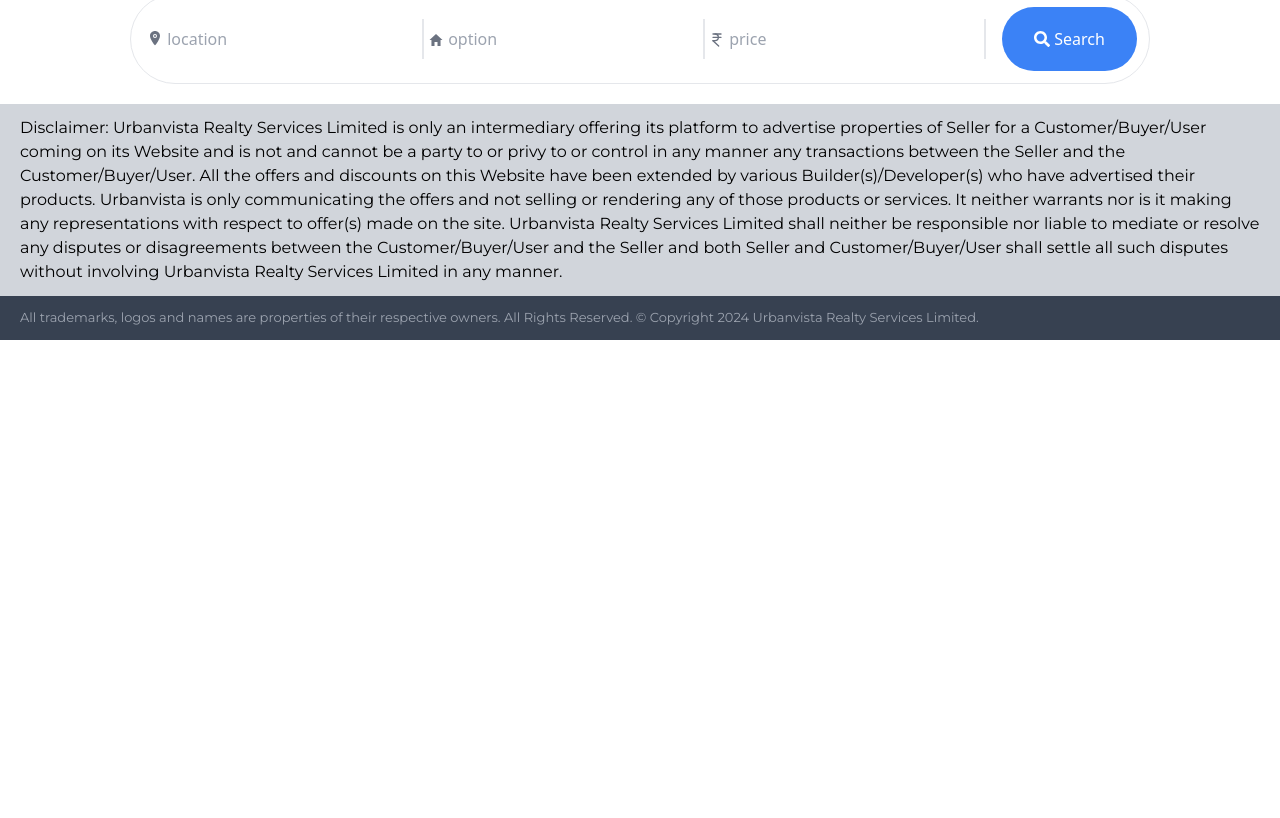
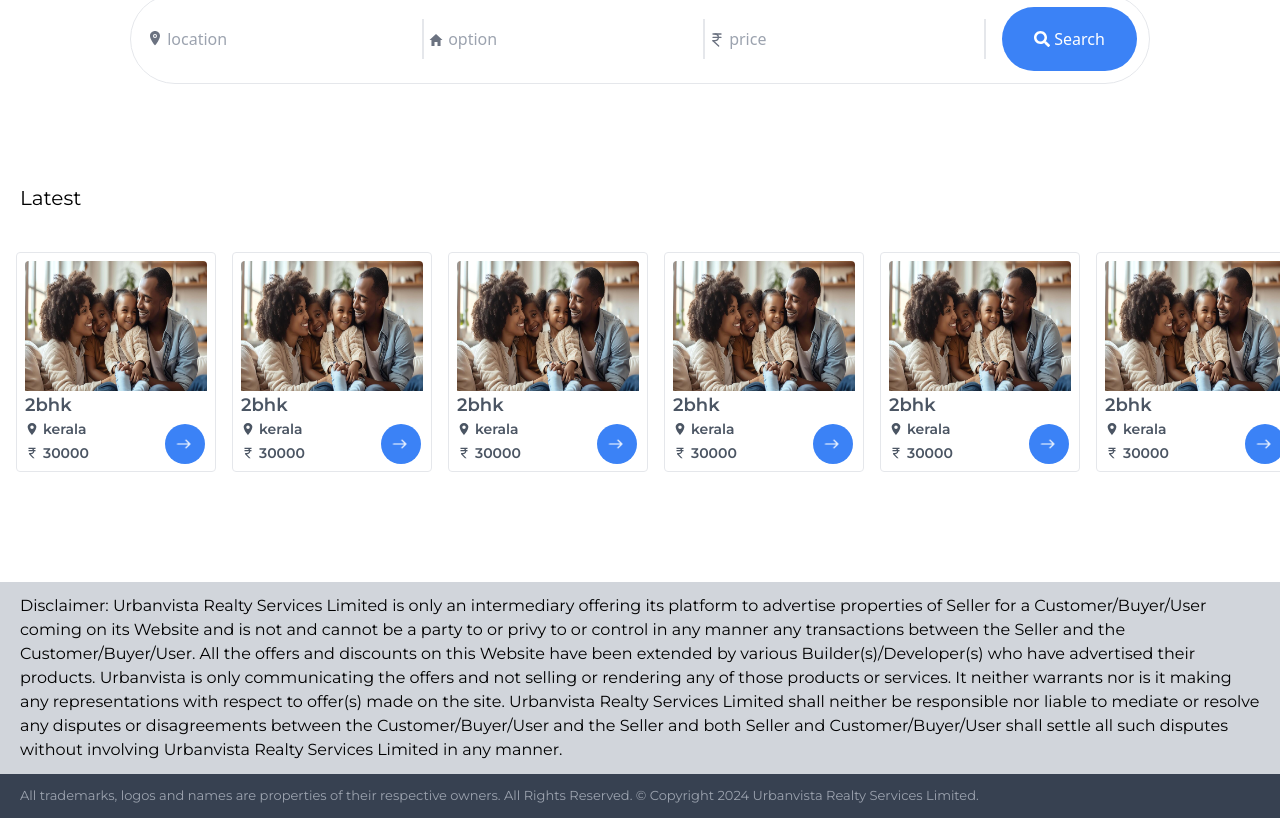
Before and after one commit to Rameeskc/urabanvista, a React (Vite) app: page / in a window 1280 px wide. Shown: the part 814-1632 px from the top of the page. Before the commit the page ends 1154 px from the top, so only its background shows below. Built offline with nearby package versions, Linux system fonts and the light colour scheme; a web font is replaced by a local one.

Commit message:
product card compleated

```diff
--- a/package.json
+++ b/package.json
@@ -14,7 +14,8 @@
     "react": "^18.3.1",
     "react-dom": "^18.3.1",
     "react-icons": "^5.2.1",
-    "react-router-dom": "^6.24.0"
+    "react-router-dom": "^6.24.0",
+    "tailwind-scrollbar": "^3.1.0"
   },
   "devDependencies": {
     "@types/react": "^18.3.3",
--- a/src/components/JoinButton.jsx
+++ b/src/components/JoinButton.jsx
@@ -5,7 +5,7 @@ const SellButton = (props) => {
   return (
     <div >
         <button className={`${ab} ${buttonStyle} w-[220px] h-[50px] rounded-full bg-white relative`}>
-            <p className={`${cd} text-blue-800 absolute top-[13px] left-[21px] text-md`}>Post Property</p>
+            <p className={`${cd} text-blue-800 absolute md:top-[13px] md:left-[21px] text-md`}>Post Property</p>
             <div className={`${ef} w-[80px] h-[35px] bg-blue-800 absolute left-[129px] top-[8px] rounded-full flex justify-center items-center font-bold text-lg text-white font-Vollkorn`}> Free</div>
         </button>
     </div>
--- /dev/null
+++ b/src/components/ProductCard.jsx
@@ -0,0 +1,25 @@
+import React from 'react'
+import banner from "../assets/banner1.jpg"
+import { IoLocationSharp } from "react-icons/io5";
+import { MdCurrencyRupee } from "react-icons/md";
+import { IoIosArrowRoundForward } from "react-icons/io";
+
+const ProductCard = () => {
+  return (
+    <div className='min-w-[200px] h-[220px] rounded border p-2 relative mx-2'>
+        <div className='w-full h-[130px]'>
+            <img src={banner} alt="" className='w-[200px] h-[130px] rounded-t'/>
+        </div>
+        <div className='w-[200px] h-[90px]'>
+            <p className='text-lg font-semibold text-gray-600 font-Montserrat'>2bhk</p>
+            <p className='text-sm font-semibold text-gray-600 font-Montserrat flex items-center gap-1'><IoLocationSharp />kerala</p>
+            <p className='font-Montserrat flex items-center gap-1 text-sm font-semibold  text-gray-600 mt-1'> <MdCurrencyRupee /> 30000</p>
+        </div>
+        <button className='w-10 h-10 bg-blue-500 rounded-full absolute top-[171px] left-[148px] flex items-center justify-center text-white text-2xl '>
+        <IoIosArrowRoundForward className='	animate-bounce' />
+        </button>
+    </div>
+  )
+}
+
+export default ProductCard
--- a/src/pages/Home.jsx
+++ b/src/pages/Home.jsx
@@ -1,6 +1,8 @@
 import React from 'react'
 import SearchProperty from "../components/SearchProperty";
 import banner from "../assets/banner1.jpg"
+import ProductCard from "../components/ProductCard";
+
 
 const Home = () => {
   return (
@@ -15,6 +17,24 @@ const Home = () => {
     <div className=' flex justify-center'>
       <SearchProperty/>
     </div>
+
+    <div className='flex items-center px-5 mt-20 font-Montserrat text-xl mb-10'>
+      <p>Latest</p>
+    </div>
+
+    <div className='px-2 mb-20 flex w-auto h-[250px] overflow-x-scroll scrollbar-none'>
+      <ProductCard/>
+      <ProductCard/>
+      <ProductCard/>
+      <ProductCard/>
+      <ProductCard/>
+      <ProductCard/>
+      <ProductCard/>
+      <ProductCard/>
+      <ProductCard/>
+      <ProductCard/>
+      <ProductCard/>
+    </div>
     </>
 
   )
--- a/tailwind.config.js
+++ b/tailwind.config.js
@@ -5,11 +5,21 @@ export default {
     "./src/**/*.{js,ts,jsx,tsx}",
   ],
   theme: {
-    extend: {},
+    extend: {
+      keyframes: {
+        bounce: {
+          '0%, 100%': { transform: 'translateX(-10%)' },
+          '50%': { transform: 'translateX(10%)' },
+        },
+      },
+      animation: {
+        bounce: 'bounce 1s infinite',
+      },
+    },
     fontFamily:{
       Vollkorn:["Vollkorn SC"],
       Montserrat:["Montserrat"]
     }
   },
-  plugins: [],
+  plugins: [require('tailwind-scrollbar'),],
 }
```
Also changed, not shown: 1 other file (tests, documents, lock files or other folders).
